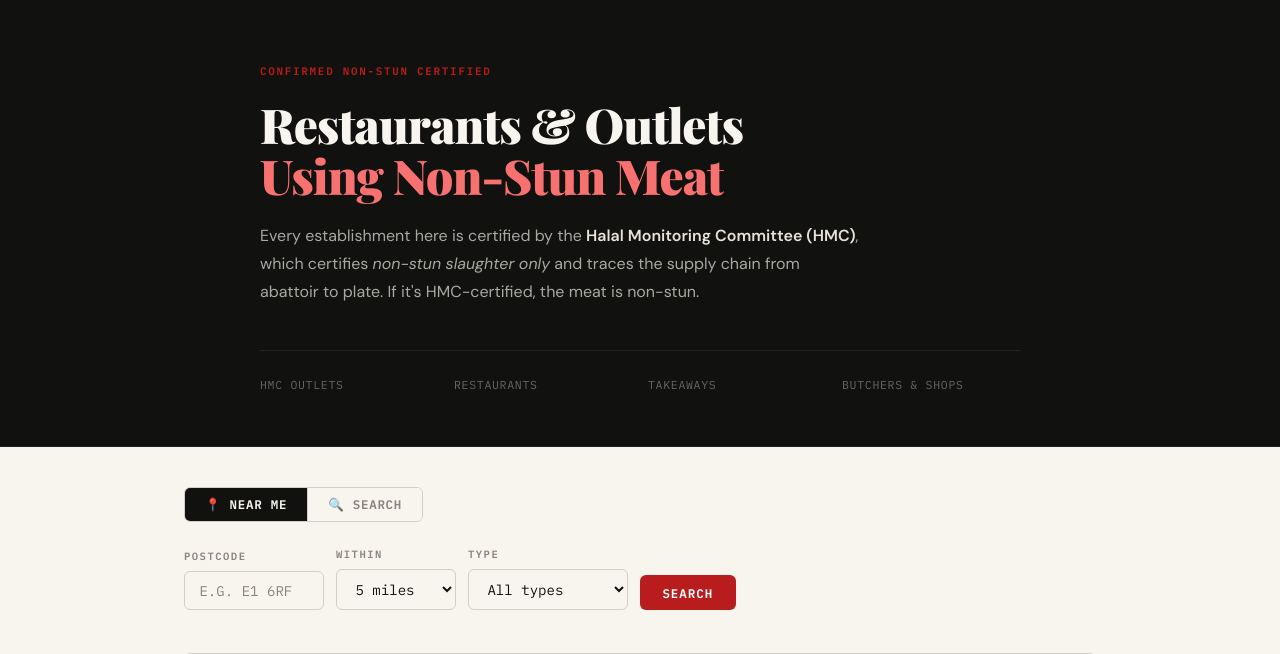
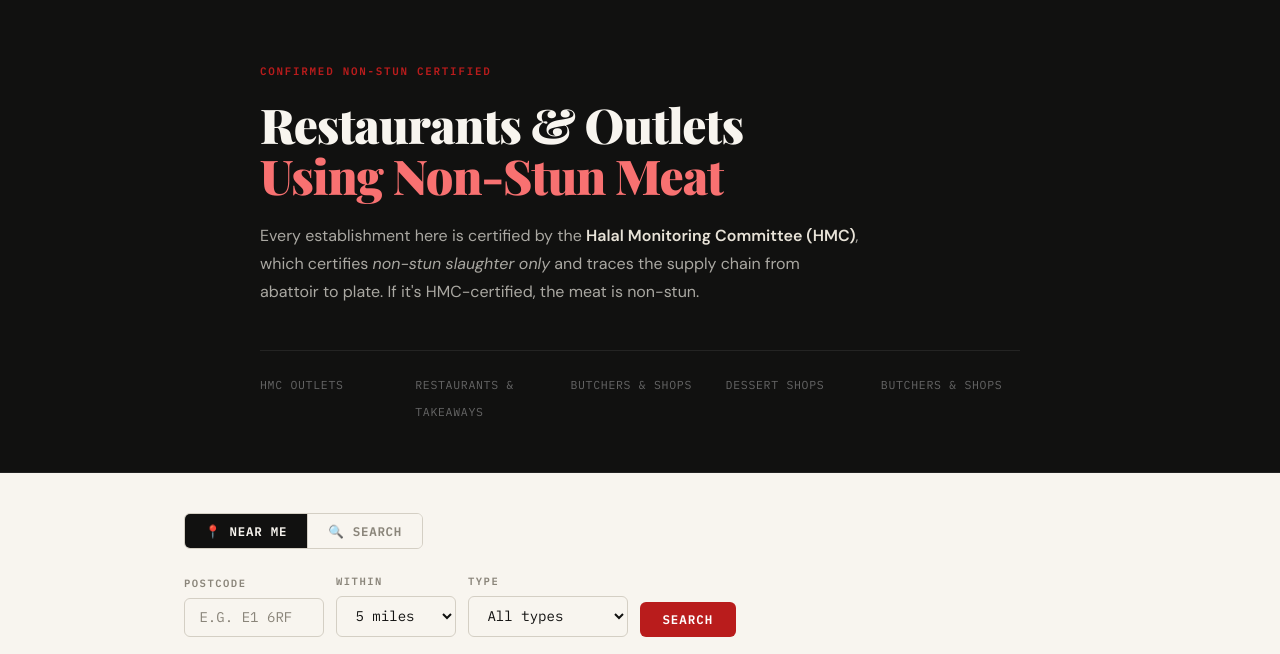
Before and after one commit to matsumurafishworks/slaughterhouse-checker, a Flask app: template templates/restaurants.html in a window 1280 px wide. Shown: the part 60-714 px from the top of the page. Run offline with Flask 3, Linux system fonts and the light colour scheme; the template is opened without the code that fills it, so the values that code supplies are empty.

Commit message:
Update restaurants.html

```diff
--- a/templates/restaurants.html
+++ b/templates/restaurants.html
@@ -200,7 +200,7 @@
       border: 1px solid;
     }
     .o-badge-RESTAURANT   { background: var(--green-bg);   color: var(--green);  border-color: var(--green-border); }
-    .o-badge-TAKEAWAY     { background: var(--amber-bg);   color: var(--amber);  border-color: var(--amber-border); }
+    .o-badge-DESSERT      { background: var(--amber-bg);   color: var(--amber);  border-color: var(--amber-border); }
     .o-badge-BUTCHER_SHOP { background: var(--red-bg);     color: var(--red);    border-color: var(--red-border); }
     .o-badge-OTHER        { background: var(--paper2);     color: var(--muted);  border-color: var(--line); }
 
@@ -280,11 +280,15 @@
       </div>
       <div class="r-stat">
         <span class="r-stat-n">{{ counts.get('RESTAURANT', 0) }}</span>
-        <span class="r-stat-label">Restaurants</span>
+        <span class="r-stat-label">Restaurants &amp; Takeaways</span>
       </div>
       <div class="r-stat">
-        <span class="r-stat-n">{{ counts.get('TAKEAWAY', 0) }}</span>
-        <span class="r-stat-label">Takeaways</span>
+        <span class="r-stat-n">{{ counts.get('BUTCHER_SHOP', 0) }}</span>
+        <span class="r-stat-label">Butchers &amp; Shops</span>
+      </div>
+      <div class="r-stat">
+        <span class="r-stat-n">{{ counts.get('DESSERT', 0) }}</span>
+        <span class="r-stat-label">Dessert Shops</span>
       </div>
       <div class="r-stat">
         <span class="r-stat-n">{{ counts.get('BUTCHER_SHOP', 0) }}</span>
@@ -333,7 +337,7 @@
         <select id="type-near">
           <option value="">All types</option>
           <option value="RESTAURANT">Restaurants</option>
-          <option value="TAKEAWAY">Takeaways</option>
+          <option value="DESSERT">Dessert Shops</option>
           <option value="BUTCHER_SHOP">Butchers</option>
           <option value="OTHER">Other</option>
         </select>
@@ -350,7 +354,7 @@
         <select id="type-text">
           <option value="">All types</option>
           <option value="RESTAURANT">Restaurants</option>
-          <option value="TAKEAWAY">Takeaways</option>
+          <option value="DESSERT">Dessert Shops</option>
           <option value="BUTCHER_SHOP">Butchers</option>
           <option value="OTHER">Other</option>
         </select>
@@ -403,7 +407,7 @@
 
 {% if total > 0 %}
 <script>
-const BADGE_LABELS = { RESTAURANT:'Restaurant', TAKEAWAY:'Takeaway', BUTCHER_SHOP:'Butcher/Shop', OTHER:'Other' };
+const BADGE_LABELS = { RESTAURANT:"Restaurant/Takeaway", BUTCHER_SHOP:"Butcher/Shop", DESSERT:"Dessert Shop", OTHER:"Other" };
 const LIMIT = 50;
 let mode = 'postcode', textOffset = 0, textTotal = 0;
 
```
